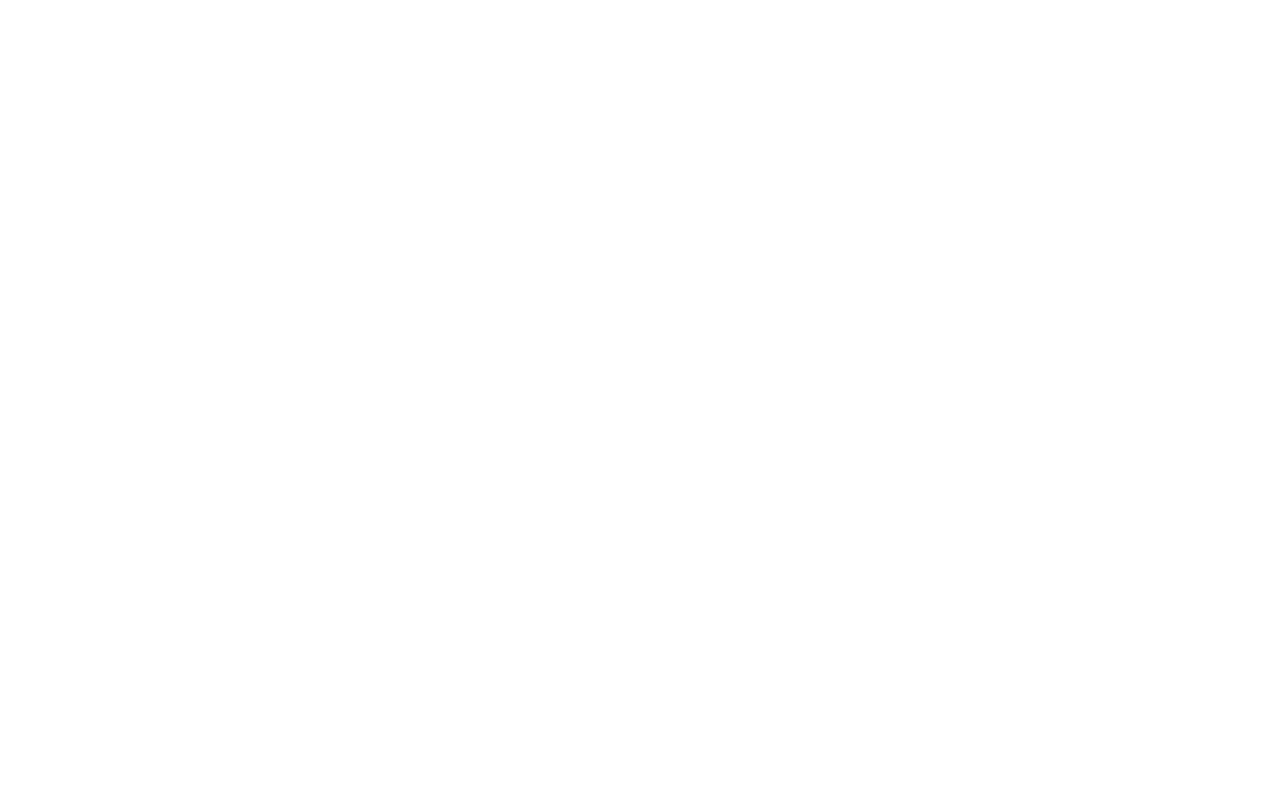
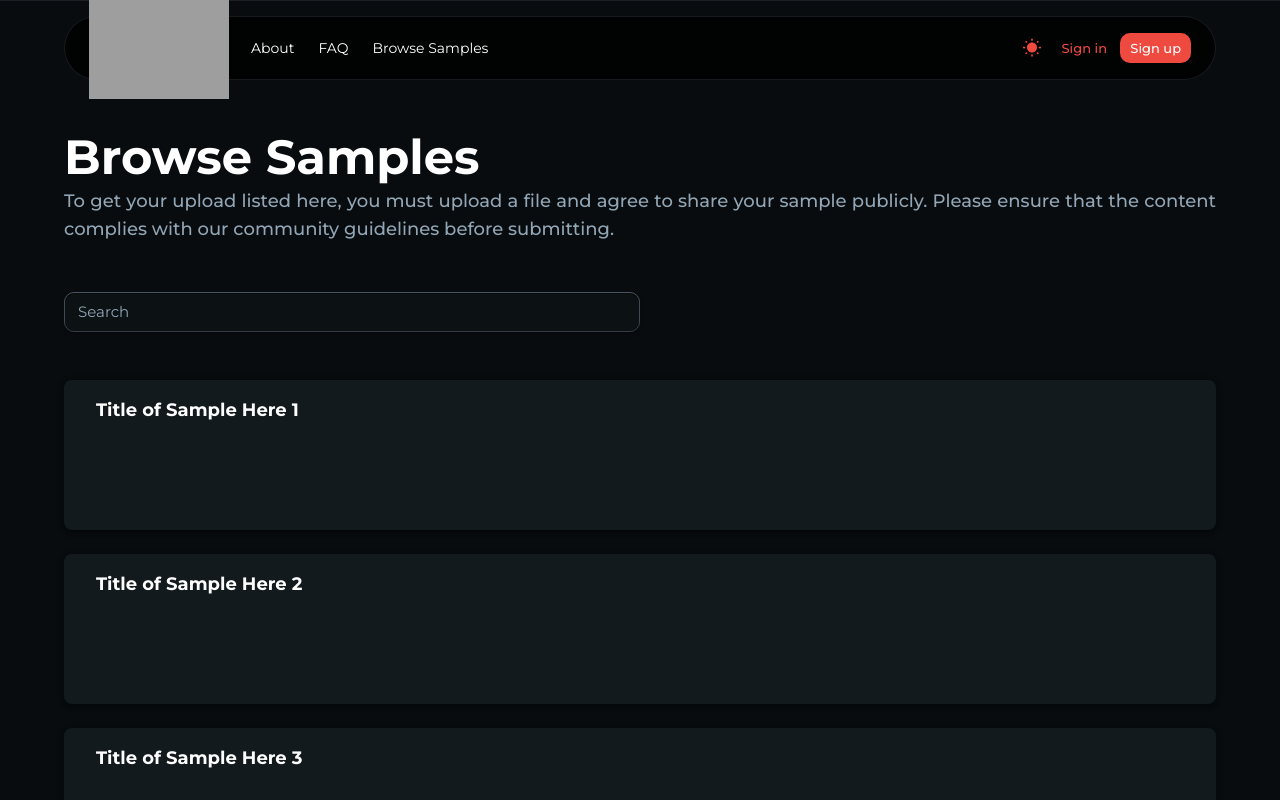
Before and after one commit to kylekmcleod/AI-Music-Separation-App, a React (Create React App) app in the folder client/: page /browse-samples in a window 1280 px wide. Before the commit this address had no page. Shown: the top 800 px of the page. Built offline with nearby package versions, Linux system fonts and the light colour scheme; grey boxes are pictures that could not be loaded; the HTML template or start-up script is replaced by a standard one; a web font is replaced by a local one.

Commit message:
Browse samples page boilerplate

```diff
--- a/client/src/App.js
+++ b/client/src/App.js
@@ -5,6 +5,7 @@
 import PrivacyPolicy from './components/PrivacyPolicy';
 import SignIn from './components/SignIn';
 import SignUp from './components/SignUp';
+import BrowseSamples from './components/BrowseSamples';
 
 function App() {
 
@@ -16,6 +17,7 @@
         <Route path="/privacy-policy" element={<PrivacyPolicy />} />
         <Route path="/sign-in" element={<SignIn />} />
         <Route path="/sign-up" element={<SignUp />} />
+        <Route path="/browse-samples" element={<BrowseSamples />} />
       </Routes>
     </Router>
   );
--- a/client/src/components/AppAppBar.js
+++ b/client/src/components/AppAppBar.js
@@ -14,6 +14,8 @@
 import MenuIcon from '@mui/icons-material/Menu';
 import ToggleColorMode from './ToggleColorMode';
 
+import { useNavigate } from 'react-router-dom';
+
 const logoStyle = {
   width: '140px',
   height: 'auto',
@@ -21,6 +23,8 @@
 };
 
 function AppAppBar({ mode, toggleColorMode }) {
+  const navigate = useNavigate();
+
   const [open, setOpen] = React.useState(false);
   const theme = useTheme();
 
@@ -112,6 +116,14 @@
                 >
                   <Typography variant="body2" color="text.primary">
                     FAQ
+                  </Typography>
+                </MenuItem>
+                <MenuItem
+                  onClick={() => navigate('/browse-samples')}
+                  sx={{ py: '6px', px: '12px' }}
+                >
+                  <Typography variant="body2" color="text.primary">
+                    Browse Samples
                   </Typography>
                 </MenuItem>
               </Box>
--- /dev/null
+++ b/client/src/components/BrowseSamples.js
@@ -0,0 +1,131 @@
+import * as React from 'react';
+import PropTypes from 'prop-types';
+
+import CssBaseline from '@mui/material/CssBaseline';
+import Box from '@mui/material/Box';
+import Divider from '@mui/material/Divider';
+import { ThemeProvider, createTheme } from '@mui/material/styles';
+import ToggleButtonGroup from '@mui/material/ToggleButtonGroup';
+import AppAppBar from './AppAppBar';
+import Footer from './Footer';
+import getLPTheme from './getLPTheme';
+import Typography from '@mui/material/Typography';
+import Container from '@mui/material/Container';
+import Grid from '@mui/material/Grid';
+import Paper from '@mui/material/Paper';
+import { TextField } from '@mui/material';
+
+const defaultTheme = createTheme({});
+
+function ToggleCustomTheme({ showCustomTheme, toggleCustomTheme }) {
+  return (
+    <Box
+      sx={{
+        display: 'flex',
+        flexDirection: 'column',
+        alignItems: 'center',
+        width: '100dvw',
+        position: 'fixed',
+        bottom: 24,
+      }}
+    >
+      <ToggleButtonGroup
+        color="primary"
+        exclusive
+        value={showCustomTheme}
+        onChange={toggleCustomTheme}
+        aria-label="Platform"
+        sx={{
+          backgroundColor: 'background.default',
+          '& .Mui-selected': {
+            pointerEvents: 'none',
+          },
+        }}
+      >
+      </ToggleButtonGroup>
+    </Box>
+  );
+}
+
+ToggleCustomTheme.propTypes = {
+  showCustomTheme: PropTypes.bool.isRequired,
+  toggleCustomTheme: PropTypes.func.isRequired,
+};
+
+export default function BrowseSamples() {
+  const [mode, setMode] = React.useState('dark');
+  const [showCustomTheme, setShowCustomTheme] = React.useState(true);
+  const LPtheme = createTheme(getLPTheme(mode));
+
+  const toggleColorMode = () => {
+    setMode((prev) => (prev === 'dark' ? 'light' : 'dark'));
+  };
+
+  const toggleCustomTheme = () => {
+    setShowCustomTheme((prev) => !prev);
+  };
+
+  return (
+    <ThemeProvider theme={showCustomTheme ? LPtheme : defaultTheme}>
+      <CssBaseline />
+      <AppAppBar mode={mode} toggleColorMode={toggleColorMode} />
+      <Box sx={{ bgcolor: 'background.default' }}>
+        <Divider />
+        <Container
+        id="faq"
+          sx={{
+            pt: { xs: 4, sm: 12 },
+            pb: { xs: 8, sm: 16 },
+            position: 'relative',
+            display: 'flex',
+            flexDirection: 'column',
+            alignItems: 'center',
+            gap: { xs: 3, sm: 6 },
+          }}
+        >
+
+        <Typography variant="h6" sx={{ textAlign: 'justify', mt: 2, color: 'text.secondary' }}>
+          <Typography variant="h2" sx={{ mt: 2, fontWeight: 'bold', color: 'white'}}>Browse Samples</Typography>
+          To get your upload listed here, you must upload a file and agree to share your sample publicly. Please ensure that the content complies with our community guidelines before submitting.
+        </Typography>
+
+        <TextField
+            id="search"
+            label="Search"
+            variant="outlined"
+            size="small"
+            fullWidth
+            InputProps={{ style: { width: '50%', textAlign: 'left' } }}
+        />
+
+
+        <Grid container spacing={3}>
+            {Array.from(Array(9).keys()).map((item) => (
+              <Grid item xs={12} key={item}>
+                <Paper
+                  elevation={3}
+                  sx={{
+                    padding: 2,
+                    textAlign: 'center',
+                    color: 'text.primary',
+                    backgroundColor: 'background.paper',
+                    borderRadius: 2,
+                    minHeight: '150px',
+                  }}
+                >
+                  <Typography variant="h6" sx={{ textAlign: 'left', fontWeight: 'bold', pl: 2}}>Title of Sample Here {item + 1}</Typography>
+                </Paper>
+              </Grid>
+            ))}
+          </Grid>
+
+        </Container>
+        <Footer />
+      </Box>
+      <ToggleCustomTheme
+        showCustomTheme={showCustomTheme}
+        toggleCustomTheme={toggleCustomTheme}
+      />
+    </ThemeProvider>
+  );
+}
--- a/client/src/components/SignIn.js
+++ b/client/src/components/SignIn.js
@@ -119,7 +119,7 @@
             color="error"
             align="center"
             gutterBottom
-            sx={{ paddingTop: 2 }} // Add padding to the top
+            sx={{ paddingTop: 2 }}
           >
             {errorMessage}
           </Typography>
```
